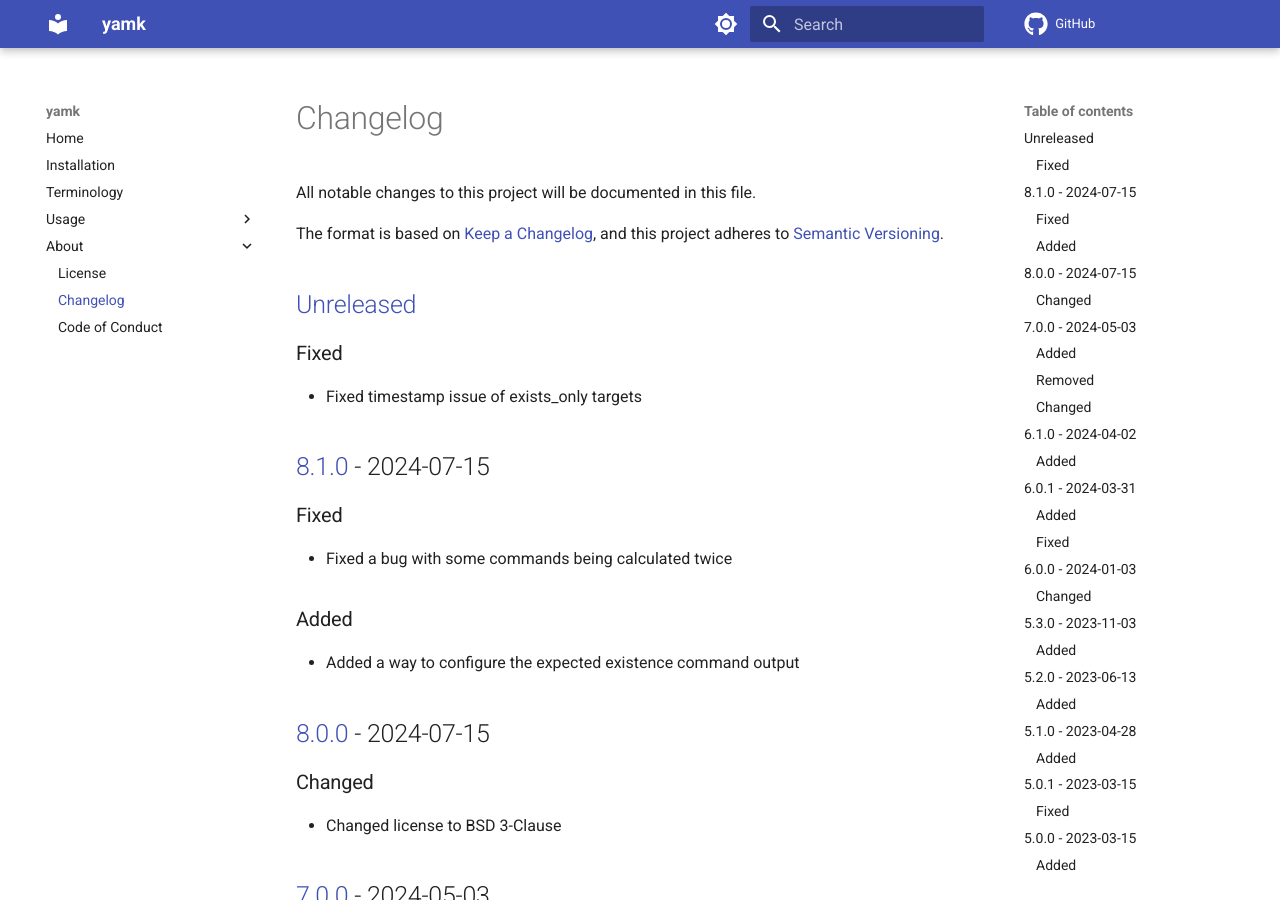
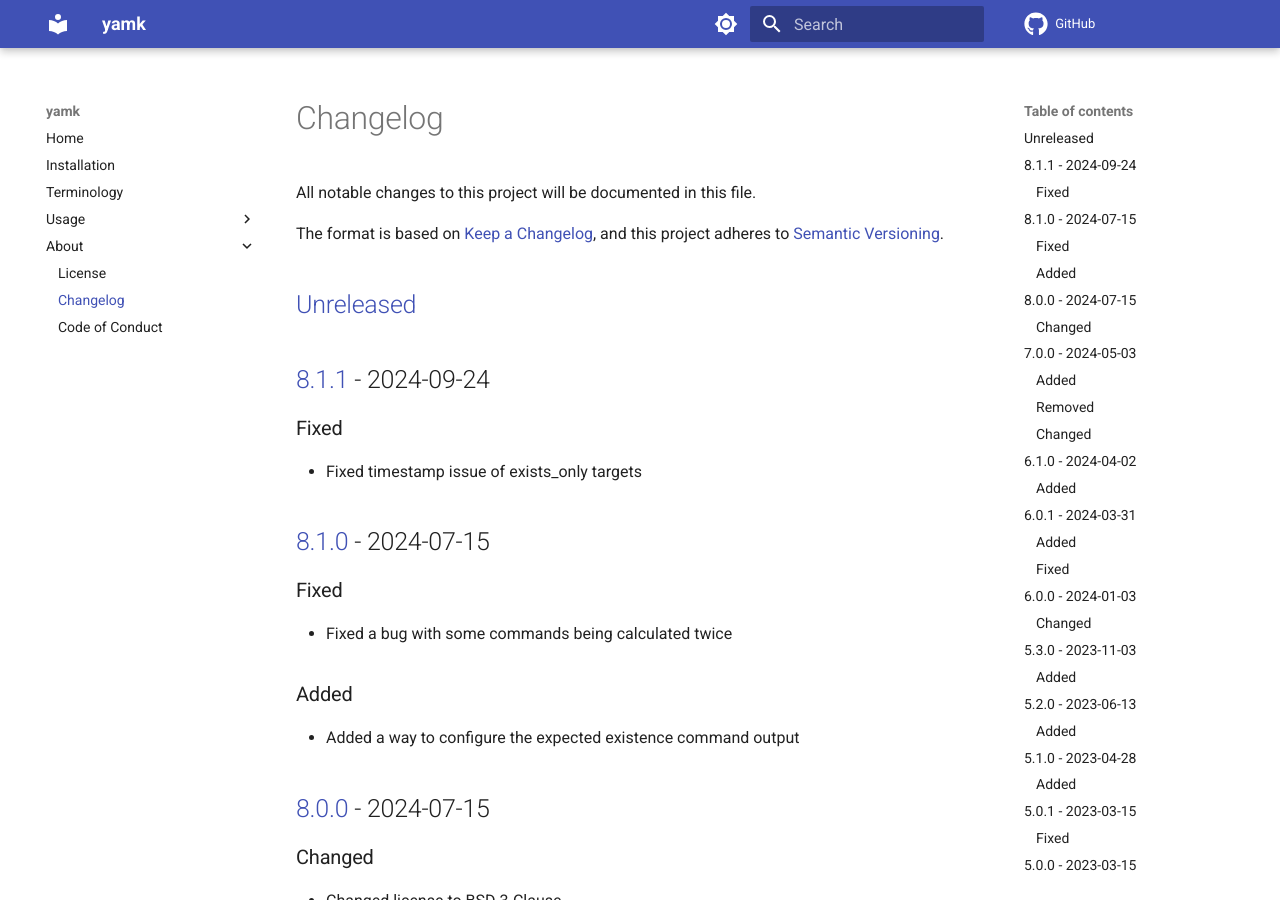
Before and after one commit to spapanik/yamk, an MkDocs documentation site: the page built from docs/CHANGELOG.md, in a window 1280 px wide and 900 px high. Built offline with MkDocs 1.6.1 and Material for MkDocs 9.7.7, drawn with Linux system fonts in a browser that asks for light colours; comment, search, counter and statistics services are not loaded.

Commit message:
🔖 Bump version

```diff
--- a/docs/CHANGELOG.md
+++ b/docs/CHANGELOG.md
@@ -5,6 +5,8 @@ All notable changes to this project will be documented in this file.
 The format is based on [Keep a Changelog], and this project adheres to [Semantic Versioning].
 
 ## [Unreleased]
+
+## [8.1.1] - 2024-09-24
 
 ### Fixed
 
@@ -468,7 +470,8 @@ The format is based on [Keep a Changelog], and this project adheres to [Semantic
 
 [Keep a Changelog]: https://keepachangelog.com/en/1.0.0/
 [Semantic Versioning]: https://semver.org/spec/v2.0.0.html
-[Unreleased]: https://github.com/spapanik/yamk/compare/v8.1.0...main
+[Unreleased]: https://github.com/spapanik/yamk/compare/v8.1.1...main
+[8.1.1]: https://github.com/spapanik/yamk/compare/v8.1.0...v8.1.1
 [8.1.0]: https://github.com/spapanik/yamk/compare/v8.0.0...v8.1.0
 [8.0.0]: https://github.com/spapanik/yamk/compare/v7.0.0...v8.0.0
 [7.0.0]: https://github.com/spapanik/yamk/compare/v6.1.0...v7.0.0
--- a/src/yamk/__version__.py
+++ b/src/yamk/__version__.py
@@ -1 +1 @@
-__version__ = "8.1.0"
+__version__ = "8.1.1"
```
